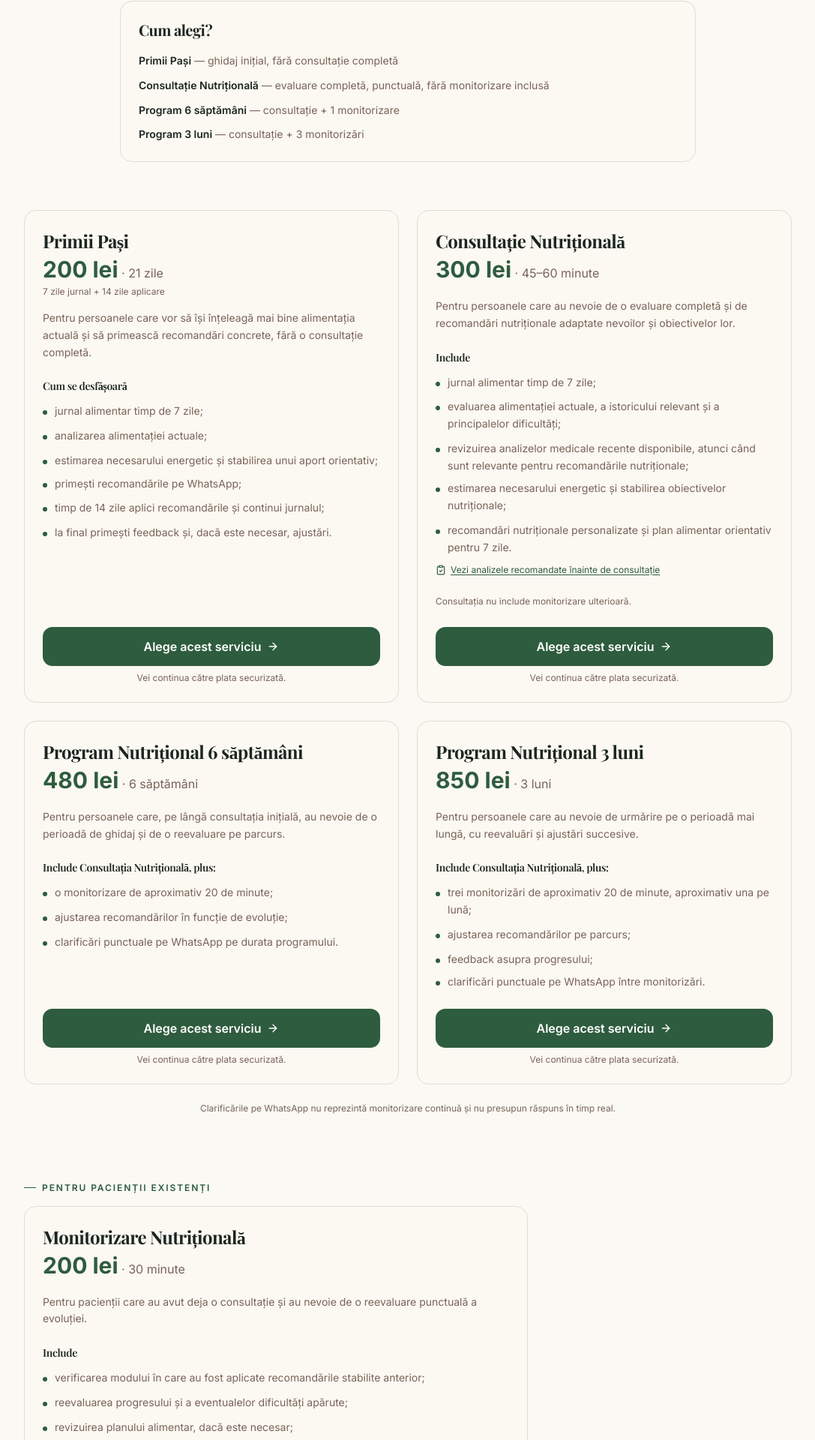
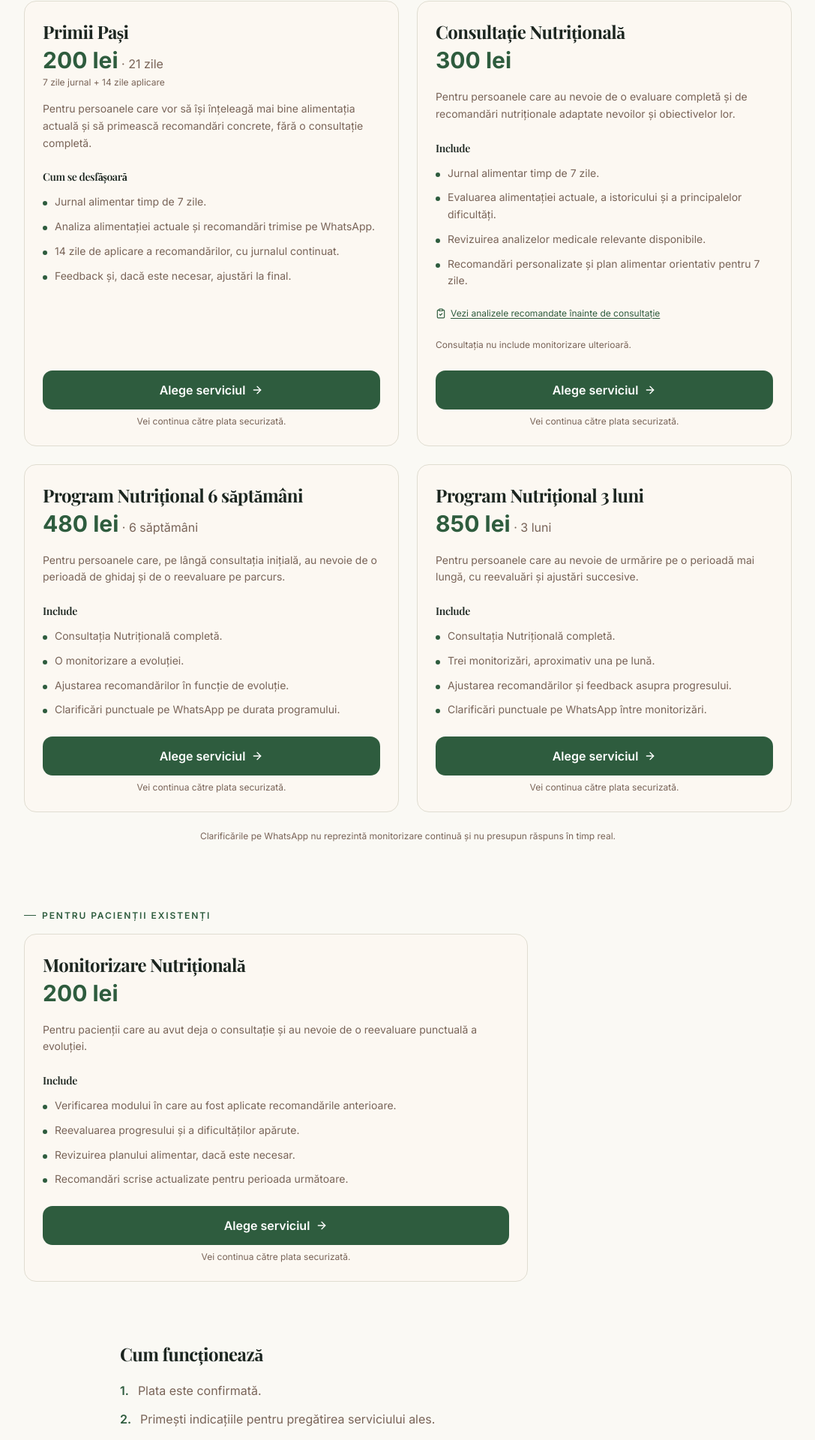
Before and after one commit to Diet4life/Diet4life-site, a React (Vite) app: page /services in a window 1280 px wide. Shown: the part 476-2396 px from the top of the page at 75% size, without its empty margins (96-1183 px from the left). Built offline with nearby package versions, Linux system fonts and the light colour scheme; a web font is replaced by a local one.

Commit message:
Simplify Services page to direct, animation-free pricing cards
Co-Authored-By: Claude Sonnet 5 <noreply@anthropic.com>
Claude-Session: https://claude.ai/code/session_01DSEq2dNsMu3kQkjZcvwz9Z

```diff
--- a/src/pages/Services.tsx
+++ b/src/pages/Services.tsx
@@ -1,8 +1,6 @@
-import { useState } from "react";
 import { useLanguage } from "@/contexts/LanguageContext";
-import { motion } from "framer-motion";
 import { Link } from "wouter";
-import { ArrowRight, ChevronDown, ClipboardCheck } from "lucide-react";
+import { ArrowRight, ClipboardCheck } from "lucide-react";
 import { services as checkoutCatalog } from "@/lib/catalog/services";
 
 // Services.tsx is the single purchase entry point: each card's CTA links to
@@ -23,13 +21,18 @@ function serviceCtaHref(id: string): string {
 // by hand if Home's ever changes.
 const PAGE_COLUMN = "max-w-[1200px] mx-auto px-[18px] min-[380px]:px-5 lg:px-8";
 
+// periodRo/periodEn are optional this round: Consultație Nutrițională and
+// Monitorizare Nutrițională no longer carry any period badge at all, since
+// their only period was expressed in minutes ("45-60 minute" / "30 minute")
+// and that's exactly what was asked to be removed, with nothing put in its
+// place. Every period expressed in days/weeks/months is untouched.
 interface ServiceOffering {
   id: string;
   nameRo: string;
   nameEn: string;
   price: number;
-  periodRo: string;
-  periodEn: string;
+  periodRo?: string;
+  periodEn?: string;
   periodSubRo?: string;
   periodSubEn?: string;
   shortRo: string;
@@ -44,7 +47,7 @@ interface ServiceOffering {
   noteEn?: string;
 }
 
-const CTA_RO = "Alege acest serviciu";
+const CTA_RO = "Alege serviciul";
 const CTA_EN = "Choose this service";
 const SUB_CTA_RO = "Vei continua către plata securizată.";
 const SUB_CTA_EN = "You'll continue to secure checkout.";
@@ -56,9 +59,12 @@ const WHATSAPP_NOTE_RO =
 const WHATSAPP_NOTE_EN =
   "WhatsApp clarifications are not continuous monitoring and do not imply real-time replies.";
 
-// Prices, ids, and checkout logic are unchanged from before this round --
-// only copy (shortened per the editorial pass) and the removed per-card
-// "recommended" flag/badge.
+// Every card now shows exactly 4 benefits, always visible (no mobile
+// collapse, no accordion, no toggle) -- approved text, condensed from the
+// previous longer "include" lists. Only durations expressed in minutes were
+// removed ("45-60 minute", "30 minute", "de aproximativ 20 de minute");
+// every day/week/month period, every service name, every price, and the
+// number of check-ins (1, 3) are unchanged.
 const services: ServiceOffering[] = [
   {
     id: "primii-pasi",
@@ -76,20 +82,16 @@ const services: ServiceOffering[] = [
     includeLabelRo: "Cum se desfășoară",
     includeLabelEn: "How it works",
     includeRo: [
-      "jurnal alimentar timp de 7 zile;",
-      "analizarea alimentației actuale;",
-      "estimarea necesarului energetic și stabilirea unui aport orientativ;",
-      "primești recomandările pe WhatsApp;",
-      "timp de 14 zile aplici recomandările și continui jurnalul;",
-      "la final primești feedback și, dacă este necesar, ajustări.",
+      "Jurnal alimentar timp de 7 zile.",
+      "Analiza alimentației actuale și recomandări trimise pe WhatsApp.",
+      "14 zile de aplicare a recomandărilor, cu jurnalul continuat.",
+      "Feedback și, dacă este necesar, ajustări la final.",
     ],
     includeEn: [
-      "a 7-day food journal;",
-      "reviewing your current eating habits;",
-      "estimating your energy needs and setting an orientative intake;",
-      "you receive the recommendations on WhatsApp;",
-      "over 14 days you apply the recommendations and continue the journal;",
-      "at the end you receive feedback and, if needed, adjustments.",
+      "A 7-day food journal.",
+      "Reviewing your current eating habits and recommendations sent on WhatsApp.",
+      "14 days of applying the recommendations, continuing the journal.",
+      "Feedback and, if needed, adjustments at the end.",
     ],
     hasWhatsApp: true,
   },
@@ -98,8 +100,6 @@ const services: ServiceOffering[] = [
     nameRo: "Consultație Nutrițională",
     nameEn: "Nutrition Consultation",
     price: 300,
-    periodRo: "45–60 minute",
-    periodEn: "45–60 minutes",
     shortRo:
       "Pentru persoanele care au nevoie de o evaluare completă și de recomandări nutriționale adaptate nevoilor și obiectivelor lor.",
     shortEn:
@@ -107,18 +107,16 @@ const services: ServiceOffering[] = [
     includeLabelRo: "Include",
     includeLabelEn: "Includes",
     includeRo: [
-      "jurnal alimentar timp de 7 zile;",
-      "evaluarea alimentației actuale, a istoricului relevant și a principalelor dificultăți;",
-      "revizuirea analizelor medicale recente disponibile, atunci când sunt relevante pentru recomandările nutriționale;",
-      "estimarea necesarului energetic și stabilirea obiectivelor nutriționale;",
-      "recomandări nutriționale personalizate și plan alimentar orientativ pentru 7 zile.",
+      "Jurnal alimentar timp de 7 zile.",
+      "Evaluarea alimentației actuale, a istoricului și a principalelor dificultăți.",
+      "Revizuirea analizelor medicale relevante disponibile.",
+      "Recomandări personalizate și plan alimentar orientativ pentru 7 zile.",
     ],
     includeEn: [
-      "a 7-day food journal;",
-      "assessing your current eating habits, relevant history, and main difficulties;",
-      "reviewing your recent available medical test results, when relevant to the nutritional recommendations;",
-      "estimating your energy needs and setting your nutritional goals;",
-      "tailored nutritional recommendations and an orientative 7-day meal plan.",
+      "A 7-day food journal.",
+      "Reviewing your current eating habits, history, and main difficulties.",
+      "Reviewing your relevant available medical test results.",
+      "Tailored recommendations and an orientative 7-day meal plan.",
     ],
     showAnalysisLink: true,
     noteRo: "Consultația nu include monitorizare ulterioară.",
@@ -135,17 +133,19 @@ const services: ServiceOffering[] = [
       "Pentru persoanele care, pe lângă consultația inițială, au nevoie de o perioadă de ghidaj și de o reevaluare pe parcurs.",
     shortEn:
       "For people who need, beyond the initial consultation, a period of guidance and a check-in along the way.",
-    includeLabelRo: "Include Consultația Nutrițională, plus:",
-    includeLabelEn: "Includes the Nutrition Consultation, plus:",
+    includeLabelRo: "Include",
+    includeLabelEn: "Includes",
     includeRo: [
-      "o monitorizare de aproximativ 20 de minute;",
-      "ajustarea recomandărilor în funcție de evoluție;",
-      "clarificări punctuale pe WhatsApp pe durata programului.",
+      "Consultația Nutrițională completă.",
+      "O monitorizare a evoluției.",
+      "Ajustarea recomandărilor în funcție de evoluție.",
+      "Clarificări punctuale pe WhatsApp pe durata programului.",
     ],
     includeEn: [
-      "1 check-in of about 20 minutes;",
-      "adjusting recommendations based on your progress;",
-      "point-in-time clarifications on WhatsApp during the program.",
+      "The full Nutrition Consultation.",
+      "One check-in on your progress.",
+      "Adjusting recommendations based on your progress.",
+      "Point-in-time clarifications on WhatsApp during the program.",
     ],
     hasWhatsApp: true,
   },
@@ -160,80 +160,58 @@ const services: ServiceOffering[] = [
       "Pentru persoanele care au nevoie de urmărire pe o perioadă mai lungă, cu reevaluări și ajustări succesive.",
     shortEn:
       "For people who need longer-term follow-up, with successive check-ins and adjustments.",
-    includeLabelRo: "Include Consultația Nutrițională, plus:",
-    includeLabelEn: "Includes the Nutrition Consultation, plus:",
+    includeLabelRo: "Include",
+    includeLabelEn: "Includes",
     includeRo: [
-      "trei monitorizări de aproximativ 20 de minute, aproximativ una pe lună;",
-      "ajustarea recomandărilor pe parcurs;",
-      "feedback asupra progresului;",
-      "clarificări punctuale pe WhatsApp între monitorizări.",
+      "Consultația Nutrițională completă.",
+      "Trei monitorizări, aproximativ una pe lună.",
+      "Ajustarea recomandărilor și feedback asupra progresului.",
+      "Clarificări punctuale pe WhatsApp între monitorizări.",
     ],
     includeEn: [
-      "3 check-ins of about 20 minutes each, roughly one per month;",
-      "adjustments along the way;",
-      "feedback on your progress;",
-      "point-in-time clarifications on WhatsApp between check-ins.",
+      "The full Nutrition Consultation.",
+      "Three check-ins, roughly one per month.",
+      "Adjustments and feedback on your progress.",
+      "Point-in-time clarifications on WhatsApp between check-ins.",
     ],
     hasWhatsApp: true,
   },
 ];
 
 // Kept structurally separate from `services` (own section, own eyebrow),
-// per this round's explicit "must read as visually separate from the 4
+// per the earlier explicit "must read as visually separate from the 4
 // new-patient services" instruction -- not just a data-shape difference.
 const MONITORING: ServiceOffering = {
   id: "monitorizare-nutritionala",
   nameRo: "Monitorizare Nutrițională",
   nameEn: "Nutritional Monitoring",
   price: 200,
-  periodRo: "30 minute",
-  periodEn: "30 minutes",
   shortRo: "Pentru pacienții care au avut deja o consultație și au nevoie de o reevaluare punctuală a evoluției.",
   shortEn: "For patients who have already had a consultation and need a one-time reassessment of their progress.",
   includeLabelRo: "Include",
   includeLabelEn: "Includes",
   includeRo: [
-    "verificarea modului în care au fost aplicate recomandările stabilite anterior;",
-    "reevaluarea progresului și a eventualelor dificultăți apărute;",
-    "revizuirea planului alimentar, dacă este necesar;",
-    "recomandări scrise actualizate pentru perioada următoare.",
+    "Verificarea modului în care au fost aplicate recomandările anterioare.",
+    "Reevaluarea progresului și a dificultăților apărute.",
+    "Revizuirea planului alimentar, dacă este necesar.",
+    "Recomandări scrise actualizate pentru perioada următoare.",
   ],
   includeEn: [
-    "checking how the previously set recommendations were applied;",
-    "reassessing your progress and any difficulties that came up;",
-    "reviewing your meal plan, if needed;",
-    "updated written recommendations for the period ahead.",
+    "Checking how the previously set recommendations were applied.",
+    "Reassessing your progress and any difficulties that came up.",
+    "Reviewing your meal plan, if needed.",
+    "Updated written recommendations for the period ahead.",
   ],
 };
 
-const HOW_TO_CHOOSE = [
-  {
-    nameRo: "Primii Pași",
-    nameEn: "First Steps",
-    descRo: "ghidaj inițial, fără consultație completă",
-    descEn: "initial guidance, without a full consultation",
-  },
-  {
-    nameRo: "Consultație Nutrițională",
-    nameEn: "Nutrition Consultation",
-    descRo: "evaluare completă, punctuală, fără monitorizare inclusă",
-    descEn: "a complete, one-time assessment, without monitoring included",
-  },
-  {
-    nameRo: "Program 6 săptămâni",
-    nameEn: "6-Week Program",
-    descRo: "consultație + 1 monitorizare",
-    descEn: "consultation + 1 check-in",
-  },
-  {
-    nameRo: "Program 3 luni",
-    nameEn: "3-Month Program",
-    descRo: "consultație + 3 monitorizări",
-    descEn: "consultation + 3 check-ins",
-  },
-];
-
-const AFTER_PAYMENT_STEPS = [
+// Replaces the previous two separate blocks ("Cum alegi?", a definition
+// list above the cards, and "Ce se întâmplă după plată?", below them) with
+// one short "Cum funcționează" section. "Cum alegi?" is dropped outright --
+// its distinguishing info (name, price, who it's for, what's included) is
+// now directly visible on every card, so the separate list only duplicated
+// it. "Ce se întâmplă după plată?" is kept, renamed, content unchanged --
+// no new text was written for this section.
+const HOW_IT_WORKS_STEPS = [
   { ro: "Plata este confirmată.", en: "Your payment is confirmed." },
   { ro: "Primești indicațiile pentru pregătirea serviciului ales.", en: "You receive instructions for preparing your chosen service." },
   {
@@ -246,33 +224,16 @@ const AFTER_PAYMENT_STEPS = [
   },
 ];
 
-const MOBILE_VISIBLE_ITEMS = 3;
-
 // Shared visual language for every service card on this page (the 4 main
 // ones + Monitorizare) -- rounded-2xl border + bg-card/60, no shadow, no
 // icon circle, matching Home's "Din răspunsuri" / Despre mine's credibility
-// blocks instead of the old shadcn Card/Badge/Button + CheckCircle2 +
-// "Recomandat" badge treatment.
-function ServiceCard({
-  service,
-  ro,
-  expanded,
-  onToggle,
-}: {
-  service: ServiceOffering;
-  ro: boolean;
-  expanded: boolean;
-  onToggle: () => void;
-}) {
+// blocks. All 4 benefits are always visible (no mobile collapse, no
+// accordion, no tabs) -- price and CTA are reachable with zero interaction
+// beyond landing on the card. `mt-auto` on the CTA block keeps the button
+// pinned to the bottom of the card regardless of how much text sits above
+// it, so cards sharing a grid row stay visually balanced.
+function ServiceCard({ service, ro }: { service: ServiceOffering; ro: boolean }) {
   const includeItems = ro ? service.includeRo : service.includeEn;
-  const visibleItems = includeItems.slice(0, MOBILE_VISIBLE_ITEMS);
-  const restItems = includeItems.slice(MOBILE_VISIBLE_ITEMS);
-  // On mobile, everything past the first few bullets (remaining items, the
-  // analysis link, the note) is collapsed behind a toggle. On desktop
-  // (lg+) it's always shown -- this class combo is the only thing
-  // controlling that.
-  const extraVisibilityClass = expanded ? "block" : "hidden lg:block";
-  const hasExtra = restItems.length > 0 || service.showAnalysisLink || (service.noteRo && service.noteEn);
 
   return (
     <div className="h-full min-w-0 flex flex-col rounded-2xl border border-border bg-card/60 p-6">
@@ -281,7 +242,9 @@ function ServiceCard({
       </h2>
       <p className="mb-1">
         <span className="text-2xl md:text-3xl font-bold text-primary">{service.price} lei</span>
+        {service.periodRo && service.periodEn && (
           <span className="text-muted-foreground"> · {ro ? service.periodRo : service.periodEn}</span>
+        )}
       </p>
       {service.periodSubRo && service.periodSubEn && (
         <p className="text-xs text-muted-foreground mb-4">{ro ? service.periodSubRo : service.periodSubEn}</p>
@@ -297,26 +260,14 @@ function ServiceCard({
       <h3 className="text-sm font-semibold text-foreground mb-3">
         {ro ? service.includeLabelRo : service.includeLabelEn}
       </h3>
-      <ul className="space-y-2.5 max-lg:text-[17px] max-lg:leading-[1.55] lg:text-sm lg:leading-relaxed text-muted-foreground mb-2">
-        {visibleItems.map((item, j) => (
+      <ul className="space-y-2.5 max-lg:text-[17px] max-lg:leading-[1.55] lg:text-sm lg:leading-relaxed text-muted-foreground mb-6">
+        {includeItems.map((item, j) => (
           <li key={j} className="flex items-start gap-2.5">
             <span className="w-1.5 h-1.5 rounded-full bg-primary mt-2.5 shrink-0" aria-hidden="true" />
             <span>{item}</span>
           </li>
         ))}
       </ul>
-
-      <div className={extraVisibilityClass}>
-        {restItems.length > 0 && (
-          <ul className="space-y-2.5 max-lg:text-[17px] max-lg:leading-[1.55] lg:text-sm lg:leading-relaxed text-muted-foreground mb-2">
-            {restItems.map((item, j) => (
-              <li key={j} className="flex items-start gap-2.5">
-                <span className="w-1.5 h-1.5 rounded-full bg-primary mt-2.5 shrink-0" aria-hidden="true" />
-                <span>{item}</span>
-              </li>
-            ))}
-          </ul>
-        )}
 
       {service.showAnalysisLink && (
         <Link
@@ -327,22 +278,9 @@ function ServiceCard({
           {ro ? "Vezi analizele recomandate înainte de consultație" : "See the recommended tests before your consultation"}
         </Link>
       )}
-        {!service.showAnalysisLink && <div className="mb-6" />}
 
       {service.noteRo && service.noteEn && (
         <p className="text-xs text-muted-foreground leading-relaxed mb-6">{ro ? service.noteRo : service.noteEn}</p>
-        )}
-      </div>
-
-      {hasExtra && (
-        <button
-          type="button"
-          onClick={onToggle}
-          className="lg:hidden flex items-center gap-1.5 text-xs font-semibold text-primary mb-6 -mt-2"
-        >
-          <ChevronDown className={`w-3.5 h-3.5 transition-transform ${expanded ? "rotate-180" : ""}`} />
-          {expanded ? (ro ? "Ascunde detaliile" : "Hide details") : (ro ? "Vezi toate detaliile" : "See all details")}
-        </button>
       )}
 
       <div className="mt-auto">
@@ -363,7 +301,6 @@ function ServiceCard({
 export default function Services() {
   const { language } = useLanguage();
   const ro = language === "ro";
-  const [expanded, setExpanded] = useState<Record<string, boolean>>({});
 
   return (
     <div
@@ -380,13 +317,10 @@ export default function Services() {
       } as any}
     >
       <div className={PAGE_COLUMN}>
-        {/* Header */}
-        <motion.div
-          className="max-w-2xl mx-auto text-center mb-10 md:mb-14"
-          initial={{ opacity: 0, y: 20 }}
-          animate={{ opacity: 1, y: 0 }}
-          transition={{ duration: 0.55 }}
-        >
+        {/* Header -- rendered directly in its final state, no entry
+            animation. This page's commercial content must never depend on
+            JS/scroll-triggered animation to become visible or readable. */}
+        <div className="max-w-2xl mx-auto text-center mb-10 md:mb-14">
           <span className="inline-flex items-center gap-2 text-xs font-semibold tracking-[0.16em] uppercase text-primary mb-4">
             <span className="inline-block w-4 h-px bg-primary" aria-hidden="true" />
             {ro ? "Servicii" : "Services"}
@@ -399,55 +333,19 @@ export default function Services() {
               ? "De la un prim ghidaj până la monitorizare pe termen lung — fiecare serviciu are un nivel diferit de sprijin."
               : "From initial guidance to longer-term monitoring — each service offers a different level of support."}
           </p>
-        </motion.div>
+        </div>
 
-        {/* "Cum alegi?" -- short editorial block, not a table, not 4 more
-            cards -- just a scannable definition list before the services. */}
-        <motion.div
-          className="max-w-3xl mx-auto mb-12 md:mb-16 rounded-2xl border border-border bg-card/60 p-6"
-          initial={{ opacity: 0, y: 20 }}
-          whileInView={{ opacity: 1, y: 0 }}
-          viewport={{ once: true }}
-          transition={{ duration: 0.5 }}
-        >
-          <h2 className="font-serif font-bold text-xl text-foreground mb-4">{ro ? "Cum alegi?" : "How do you choose?"}</h2>
-          <ul className="space-y-2.5">
-            {HOW_TO_CHOOSE.map((item, i) => (
-              <li
-                key={i}
-                className="max-lg:text-[17px] max-lg:leading-[1.55] lg:text-sm lg:leading-relaxed text-muted-foreground"
-              >
-                <span className="font-semibold text-foreground">{ro ? item.nameRo : item.nameEn}</span>
-                {" — "}
-                {ro ? item.descRo : item.descEn}
-              </li>
-            ))}
-          </ul>
-        </motion.div>
-
-        {/* Services grid: 2x2 on desktop, single column on mobile. */}
+        {/* Services grid: price, description and all 4 benefits visible
+            immediately, on every screen size -- 2x2 on desktop, single
+            column on mobile. No entry animation on the cards themselves. */}
         <div className="max-w-5xl mx-auto grid md:grid-cols-2 gap-6">
-          {services.map((service, i) => (
-            <motion.div
-              key={service.id}
-              initial={{ opacity: 0, y: 20 }}
-              whileInView={{ opacity: 1, y: 0 }}
-              viewport={{ once: true }}
-              transition={{ duration: 0.5, delay: i * 0.1 }}
-            >
-              <ServiceCard
-                service={service}
-                ro={ro}
-                expanded={!!expanded[service.id]}
-                onToggle={() => setExpanded((prev) => ({ ...prev, [service.id]: !prev[service.id] }))}
-              />
-            </motion.div>
+          {services.map((service) => (
+            <ServiceCard key={service.id} service={service} ro={ro} />
           ))}
         </div>
 
         {/* Single shared WhatsApp note, after the services that mention
-            WhatsApp (Primii Pași, both Programs) -- was repeated near-
-            identically on up to 3 cards before. */}
+            WhatsApp (Primii Pași, both Programs). */}
         {services.some((s) => s.hasWhatsApp) && (
           <p className="max-w-5xl mx-auto text-xs text-muted-foreground text-center mt-6">{ro ? WHATSAPP_NOTE_RO : WHATSAPP_NOTE_EN}</p>
         )}
@@ -455,57 +353,36 @@ export default function Services() {
         {/* Monitorizare Nutrițională -- visually separate section for
             existing patients, not intercalated with the 4 new-patient
             services above. */}
-        <motion.div
-          className="max-w-5xl mx-auto mt-16 md:mt-20"
-          initial={{ opacity: 0, y: 20 }}
-          whileInView={{ opacity: 1, y: 0 }}
-          viewport={{ once: true }}
-          transition={{ duration: 0.5 }}
-        >
+        <div className="max-w-5xl mx-auto mt-16 md:mt-20">
           <span className="inline-flex items-center gap-2 text-xs font-semibold tracking-[0.16em] uppercase text-primary mb-4">
             <span className="inline-block w-4 h-px bg-primary" aria-hidden="true" />
             {ro ? "Pentru pacienții existenți" : "For existing patients"}
           </span>
           <div className="max-w-2xl">
-            <ServiceCard
-              service={MONITORING}
-              ro={ro}
-              expanded={!!expanded[MONITORING.id]}
-              onToggle={() => setExpanded((prev) => ({ ...prev, [MONITORING.id]: !prev[MONITORING.id] }))}
-            />
+            <ServiceCard service={MONITORING} ro={ro} />
           </div>
-        </motion.div>
+        </div>
 
-        {/* Ce se întâmplă după plată? */}
-        <motion.div
-          className="max-w-3xl mx-auto mt-16 md:mt-20"
-          initial={{ opacity: 0, y: 20 }}
-          whileInView={{ opacity: 1, y: 0 }}
-          viewport={{ once: true }}
-          transition={{ duration: 0.5 }}
-        >
+        {/* Cum funcționează -- merges the previous "Cum alegi?" block (now
+            redundant: every card already shows price/for-whom/benefits) and
+            "Ce se întâmplă după plată?" into one short section. Step text
+            is unchanged from the previous "Ce se întâmplă după plată?". */}
+        <div className="max-w-3xl mx-auto mt-16 md:mt-20">
           <h2 className="font-serif font-bold text-xl md:text-2xl text-foreground mb-5 text-balance">
-            {ro ? "Ce se întâmplă după plată?" : "What happens after you pay?"}
+            {ro ? "Cum funcționează" : "How it works"}
           </h2>
           <ol className="max-lg:space-y-2 lg:space-y-3">
-            {AFTER_PAYMENT_STEPS.map((step, i) => (
+            {HOW_IT_WORKS_STEPS.map((step, i) => (
               <li key={i} className="flex items-start gap-3 max-lg:text-[17px] max-lg:leading-[1.55] lg:text-base lg:leading-relaxed text-muted-foreground">
                 <span className="font-semibold text-primary shrink-0">{i + 1}.</span>
                 <span>{ro ? step.ro : step.en}</span>
               </li>
             ))}
           </ol>
-        </motion.div>
+        </div>
 
-        {/* Bottom CTA -- restyled to match Home/Despre mine's calm final
-            section (no bordered/tinted box, plain centered text). */}
-        <motion.div
-          className="max-w-2xl mx-auto text-center mt-10 md:mt-20"
-          initial={{ opacity: 0, y: 20 }}
-          whileInView={{ opacity: 1, y: 0 }}
-          viewport={{ once: true }}
-          transition={{ duration: 0.5 }}
-        >
+        {/* Bottom CTA -- unchanged content. */}
+        <div className="max-w-2xl mx-auto text-center mt-10 md:mt-20">
           <h2 className="text-[28px] md:text-4xl font-serif font-bold text-foreground leading-tight md:leading-normal mb-4 text-balance">
             {ro ? "Nu știi de unde să începi?" : "Not sure where to start?"}
           </h2>
@@ -522,7 +399,7 @@ export default function Services() {
             {ro ? "Contactează-ne" : "Contact us"}
             <ArrowRight className="w-4 h-4" />
           </Link>
-        </motion.div>
+        </div>
       </div>
     </div>
   );
```
Lines whose indentation alone changed are shown as unchanged.
